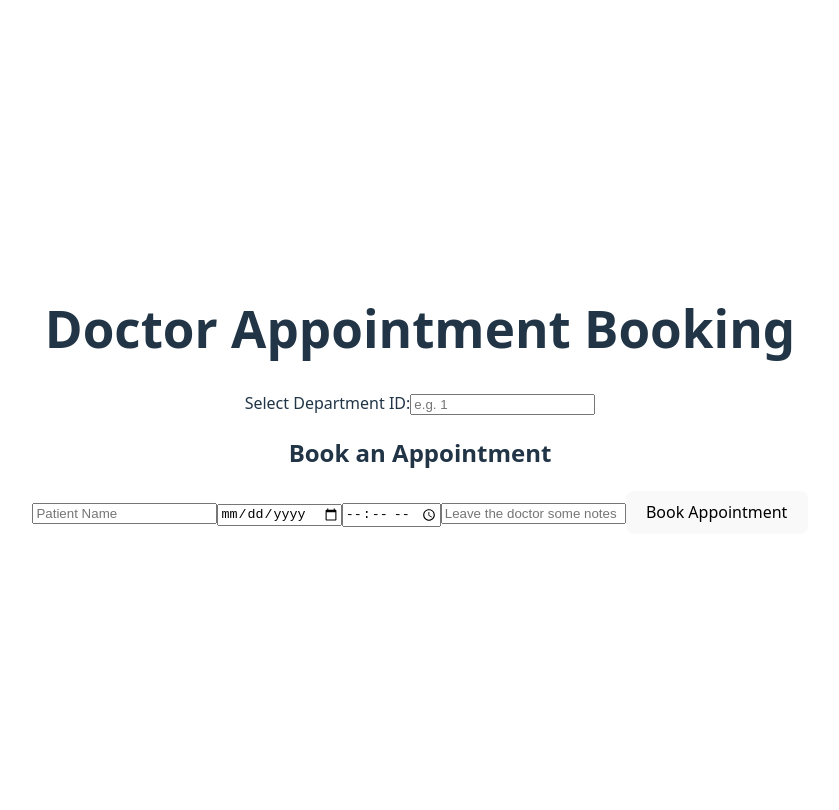
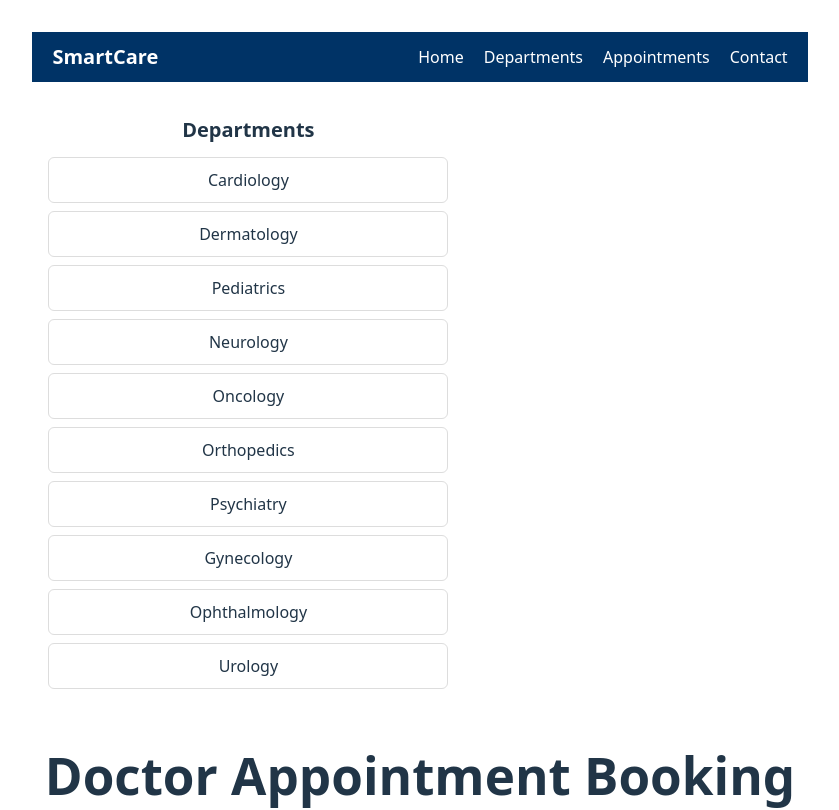
Before and after one commit to melaniemwendwa/Phase2-groupProject, a React (Vite) app: page / in a window 1280 px wide. Shown: the top 810 px of the page, without its empty margins (220-1059 px from the left). Built offline with nearby package versions, Linux system fonts and the light colour scheme; data requests are answered from the project's data file.

Commit message:
Merge: combined Navbar, DepartmentList, and appointment booking features

```diff
--- a/src/App.jsx
+++ b/src/App.jsx
@@ -1,7 +1,9 @@
-import { useState } from "react";
-import AppointmentForm from "./components/AppointmentForm";
-import DoctorList from "./components/DoctorList";
-import "./App.css";
+import React, { useState } from 'react';
+import Navbar from './components/Navbar';
+import DepartmentList from './components/DepartmentList';
+import AppointmentForm from './components/AppointmentForm';
+import DoctorList from './components/DoctorList';
+import './App.css';
 
 function App() {
   const [selectedDepartmentId, setSelectedDepartmentId] = useState(null);
@@ -13,8 +15,10 @@ function App() {
 
   return (
     <div className="App">
+      <Navbar />
+      <DepartmentList />
+
       <h1>Doctor Appointment Booking</h1>
-
 
       <label>Select Department ID:</label>
       <input
--- /dev/null
+++ b/src/components/DepartmentList.css
@@ -0,0 +1,31 @@
+
+.department-container {
+  padding: 16px;
+  width: 100%;
+  max-width: 400px;
+}
+
+.department-title {
+  font-size: 20px;
+  font-weight: bold;
+  margin-bottom: 12px;
+}
+
+.department-list {
+  list-style: none;
+  padding: 0;
+  margin: 0;
+}
+
+.department-item {
+  padding: 10px 14px;
+  border: 1px solid #ddd;
+  border-radius: 6px;
+  margin-bottom: 8px;
+  cursor: pointer;
+  transition: background-color 0.2s ease;
+}
+
+.department-item:hover {
+  background-color: #e6f0ff;
+}
--- /dev/null
+++ b/src/components/DepartmentList.jsx
@@ -0,0 +1,34 @@
+
+
+import React, { useEffect, useState } from 'react';
+import './DepartmentList.css';
+
+function DepartmentList({ onDepartmentSelect }) {
+  const [departments, setDepartments] = useState([]);
+
+  useEffect(() => {
+    fetch('http://localhost:5000/departments')
+      .then(res => res.json())
+      .then(data => setDepartments(data))
+      .catch(err => console.error('Failed to fetch departments:', err));
+  }, []);
+
+  return (
+    <div className="department-container">
+      <h2 className="department-title">Departments</h2>
+      <ul className="department-list">
+        {departments.map(dept => (
+          <li
+            key={dept.id}
+            onClick={() => onDepartmentSelect?.(dept.id)}
+            className="department-item"
+          >
+            {dept.name}
+          </li>
+        ))}
+      </ul>
+    </div>
+  );
+}
+
+export default DepartmentList;
--- /dev/null
+++ b/src/components/Navbar.css
@@ -0,0 +1,32 @@
+/* src/components/Navbar.css */
+.navbar {
+  display: flex;
+  justify-content: space-between;
+  align-items: center;
+  background-color: #003366;
+  padding: 10px 20px;
+  color: white;
+}
+
+.navbar-logo {
+  font-size: 20px;
+  font-weight: bold;
+}
+
+.navbar-links {
+  list-style: none;
+  display: flex;
+  gap: 20px;
+  margin: 0;
+  padding: 0;
+}
+
+.navbar-links li a {
+  color: white;
+  text-decoration: none;
+  font-size: 16px;
+}
+
+.navbar-links li a:hover {
+  text-decoration: underline;
+}
--- /dev/null
+++ b/src/components/Navbar.jsx
@@ -0,0 +1,20 @@
+
+
+import React from 'react';
+import './Navbar.css';
+
+function Navbar() {
+  return (
+    <nav className="navbar">
+      <div className="navbar-logo">SmartCare</div>
+      <ul className="navbar-links">
+        <li><a href="/">Home</a></li>
+        <li><a href="/departments">Departments</a></li>
+        <li><a href="/appointments">Appointments</a></li>
+        <li><a href="/contact">Contact</a></li>
+      </ul>
+    </nav>
+  );
+}
+
+export default Navbar;
```
